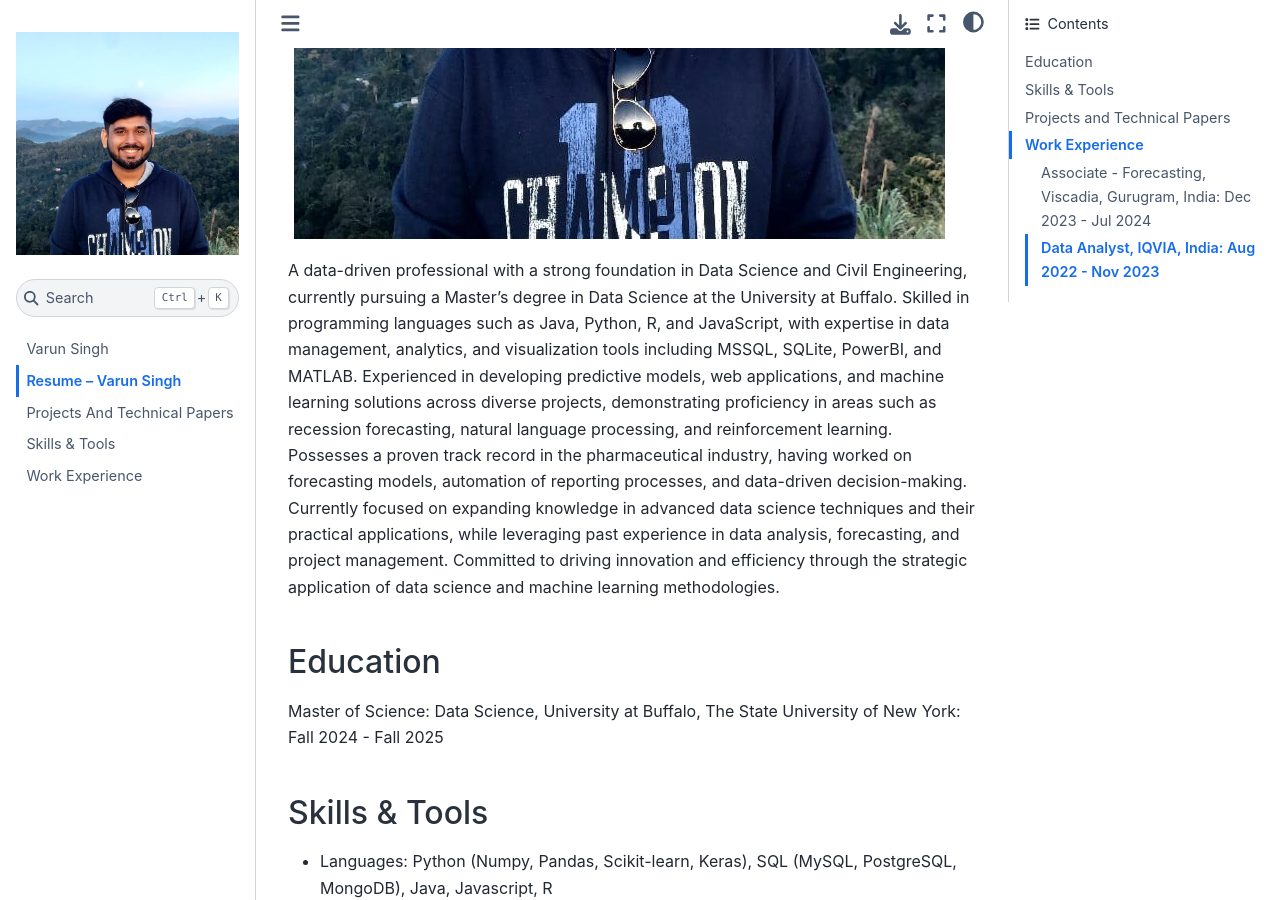
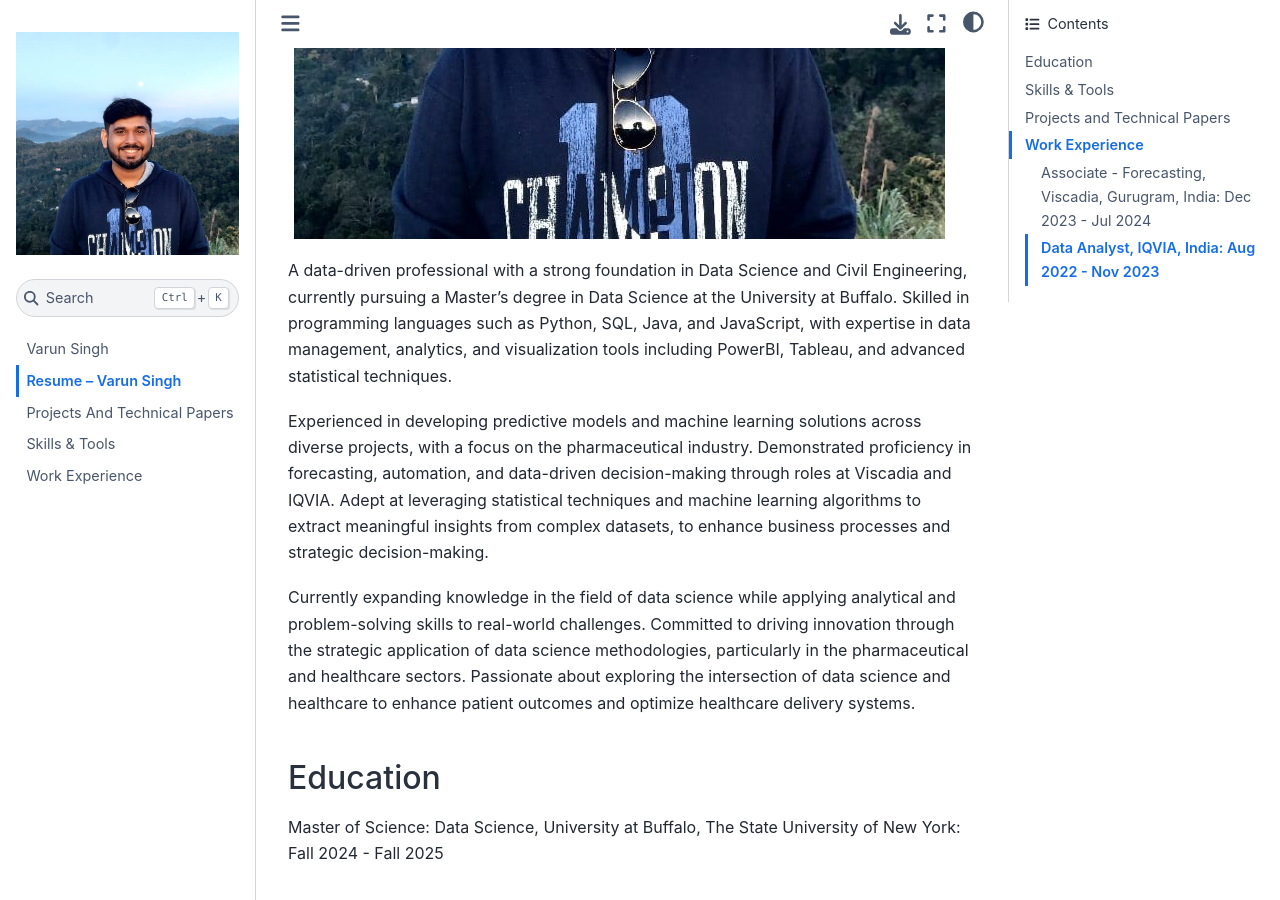
Before and after one commit to varunnn789/Portfolio-Website, a Jupyter Book: the page built from resume.md, in a window 1280 px wide and 900 px high, scrolled down 547 px. Built offline with Jupyter Book 1.0.4 settings and Sphinx 7.4.7 and the Sphinx Book theme 1.1.4, drawn with Linux system fonts in a browser that asks for light colours; some of the changed text lies outside the part shown.

Commit message:
Resume Updated_5th_Night

```diff
--- a/resume.md
+++ b/resume.md
@@ -2,9 +2,11 @@
 
 [![alt text](1702719279002.jpeg)]
 
-A data-driven professional with a strong foundation in Data Science and Civil Engineering, currently pursuing a Master's degree in Data Science at the University at Buffalo. Skilled in programming languages such as Java, Python, R, and JavaScript, with expertise in data management, analytics, and visualization tools including MSSQL, SQLite, PowerBI, and MATLAB.
-Experienced in developing predictive models, web applications, and machine learning solutions across diverse projects, demonstrating proficiency in areas such as recession forecasting, natural language processing, and reinforcement learning. Possesses a proven track record in the pharmaceutical industry, having worked on forecasting models, automation of reporting processes, and data-driven decision-making.
-Currently focused on expanding knowledge in advanced data science techniques and their practical applications, while leveraging past experience in data analysis, forecasting, and project management. Committed to driving innovation and efficiency through the strategic application of data science and machine learning methodologies.
+A data-driven professional with a strong foundation in Data Science and Civil Engineering, currently pursuing a Master's degree in Data Science at the University at Buffalo. Skilled in programming languages such as Python, SQL, Java, and JavaScript, with expertise in data management, analytics, and visualization tools including PowerBI, Tableau, and advanced statistical techniques.
+
+Experienced in developing predictive models and machine learning solutions across diverse projects, with a focus on the pharmaceutical industry. Demonstrated proficiency in forecasting, automation, and data-driven decision-making through roles at Viscadia and IQVIA. Adept at leveraging statistical techniques and machine learning algorithms to extract meaningful insights from complex datasets, to enhance business processes and strategic decision-making.
+
+Currently expanding knowledge in the field of data science while applying analytical and problem-solving skills to real-world challenges. Committed to driving innovation through the strategic application of data science methodologies, particularly in the pharmaceutical and healthcare sectors. Passionate about exploring the intersection of data science and healthcare to enhance patient outcomes and optimize healthcare delivery systems.
 
 
 ## Education
```
Also changed, not shown: other parts of resume.md (+2 -2 lines), experience.md (+1 -1 lines), intro.md (+3 -3 lines), 11 other files.
